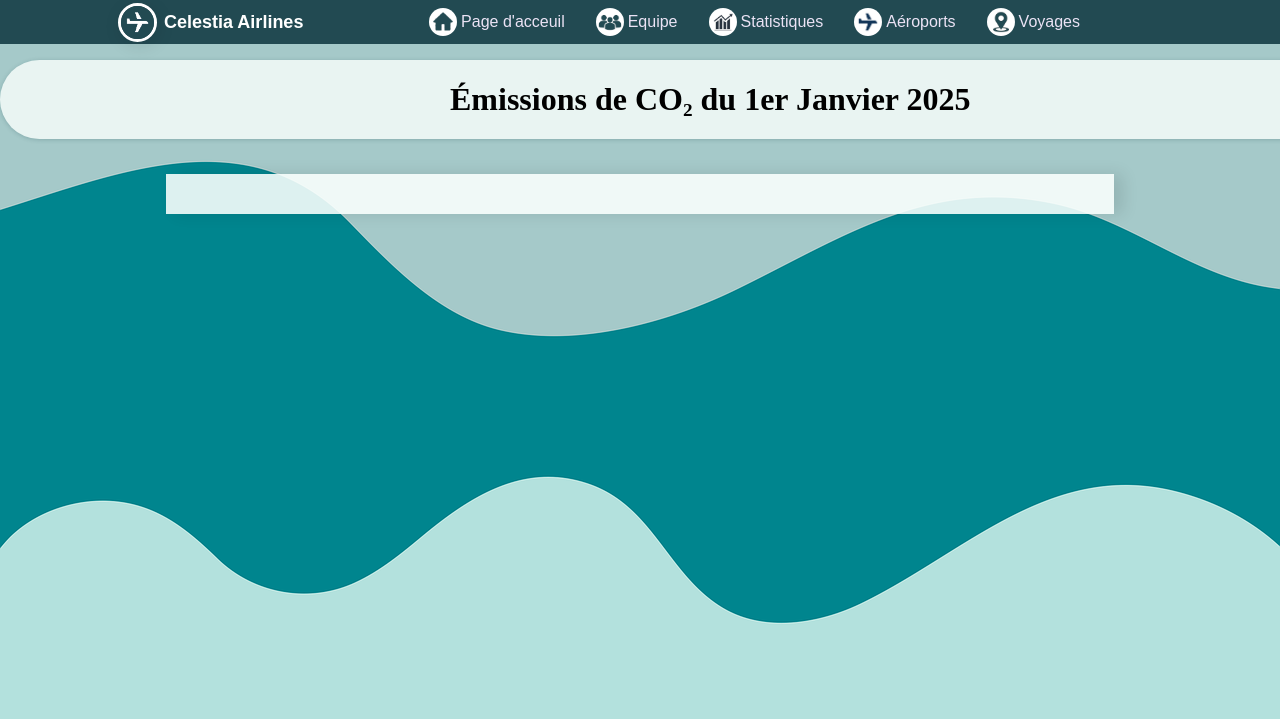
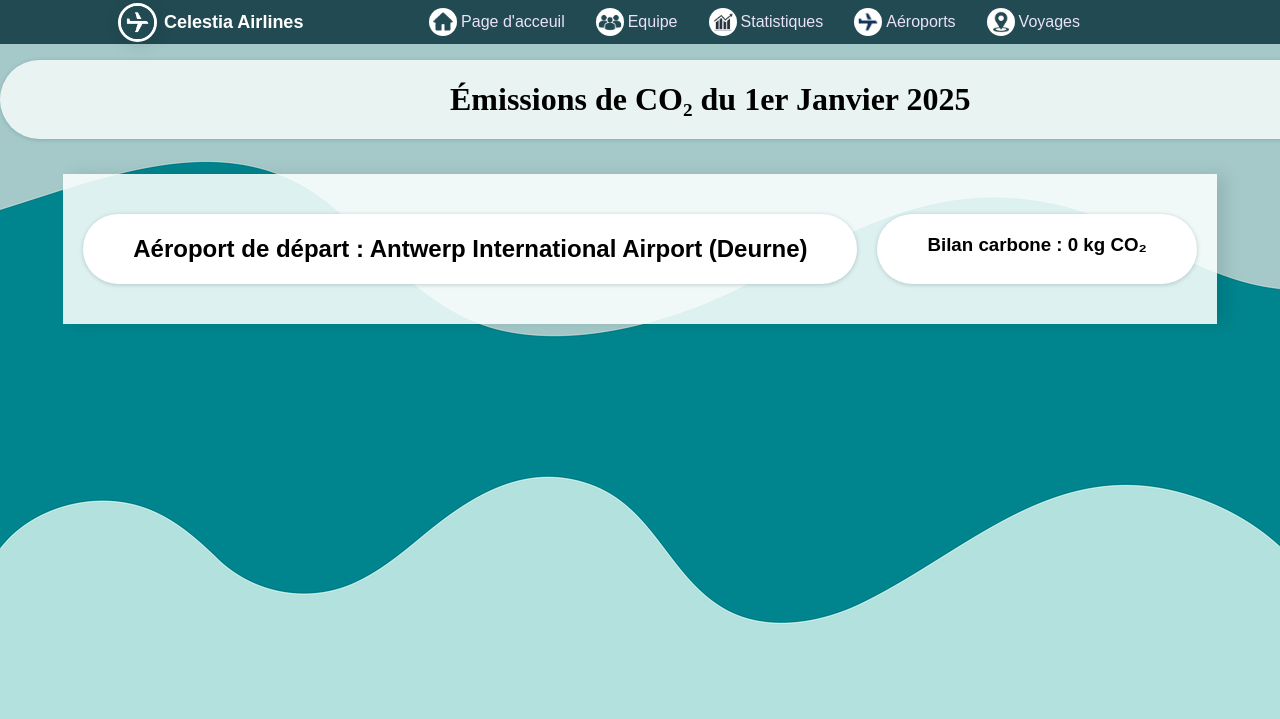
Before and after one commit to Younesdjzz/Bac1-website, a Flask app: page /voyages in a window 1280 px wide; the page is wider, and only the part inside the window is pictured. Shown: the top 719 px of that part. Run offline with Flask 3, Linux system fonts and the light colour scheme; data comes from the database, SQL or seed files in the repository.

Commit message:
ajout de Anvers car y avait aucun vol (fin phase 3)

```diff
--- a/mobility/templates/emission.html
+++ b/mobility/templates/emission.html
@@ -65,4 +65,13 @@
         </table>
     </div>
 {% endfor %}
+<div class="double_titre">
+    <div class="mini_titre-box">
+        <h2>Aéroport de départ : Antwerp International Airport (Deurne)</h2>
+    </div>
+
+    <div class="mini_titre-box">
+        <h3>Bilan carbone : 0 kg CO₂</h3>
+    </div>
+</div>
 {% endblock %}
```
